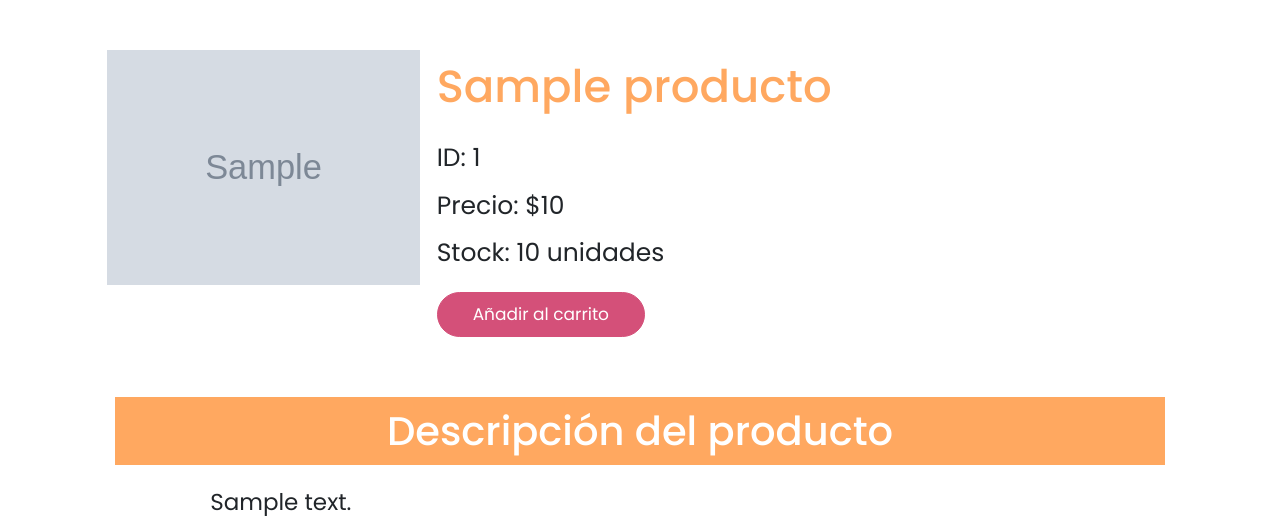
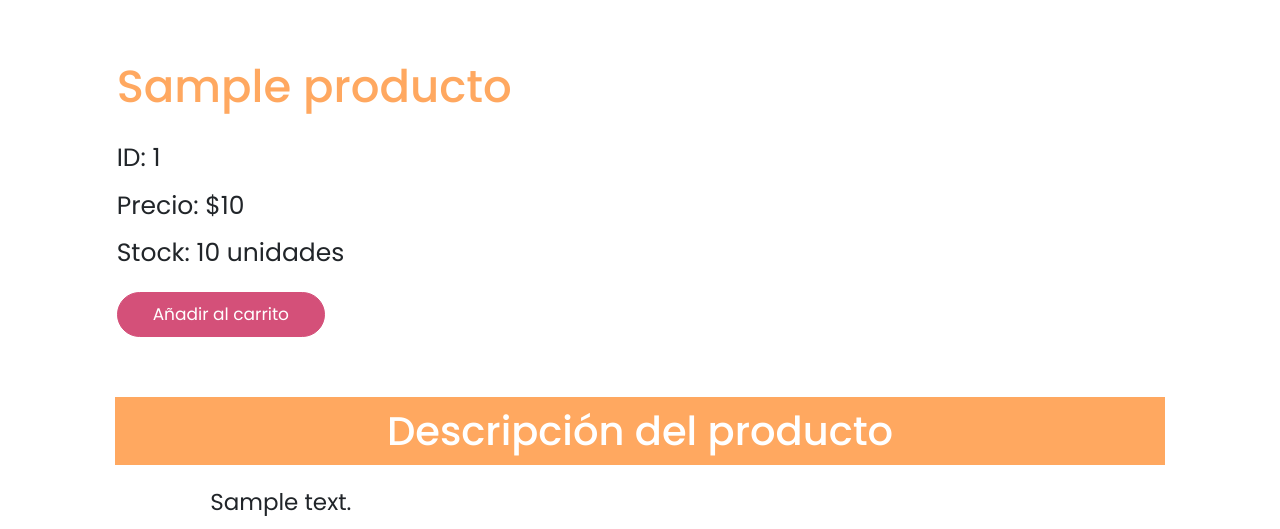
Before and after one commit to ji-munozf/project_peludos_petshop, a Django app: page /detalle_producto/1 in a window 1280 px wide. Shown: the part 70-599 px from the top of the page. Run offline with Django 4.2, Linux system fonts and the light colour scheme; tables that the repository leaves empty hold one stand-in row (values such as "Sample post"); grey boxes marked "Sample" are stand-in pictures.

Commit message:
arreglo detalle producto y botones lista de productos

```diff
--- a/carro/carro.py
+++ b/carro/carro.py
@@ -15,7 +15,6 @@ class Carro:
                 "nombre":producto.nomProducto,
                 "precio":producto.precio,
                 "cantidad":1,
-                "imagen":producto.fotoProducto.url
             }
         else:
             for key, value in self.carro.items():
--- a/peludos_petshop/templates/peludos_petshop/Vista_usuario/detalle_producto.html
+++ b/peludos_petshop/templates/peludos_petshop/Vista_usuario/detalle_producto.html
@@ -30,9 +30,11 @@
         <div class=" mb-3">
             <div class="row g-0">
                 <div class="col-md-1"></div>
+                {% if m.fotoProducto %}
                 <div class="col-md-3">
-                    <img src="{{ producto.fotoProducto.url }}" class="img-fluid" alt="peludos">
+                    <img src="{{ producto.fotoProducto.url }}" class="img-fluid" alt="No hay imagen del producto">
                 </div>
+                {% endif %}
                 <div class="col-md-7">
                     <div class="card-body">
                         <h2 class="card-title">{{producto.nomProducto}}</h2>
```
Also changed, not shown: peludos_petshop/templates/peludos_petshop/Vista_usuario/alimentos_secos_gato.html (+4 -5 lines).
